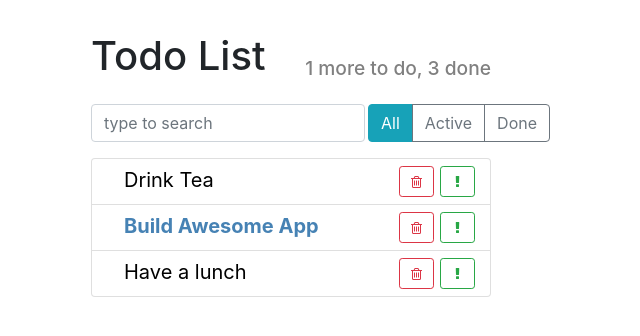
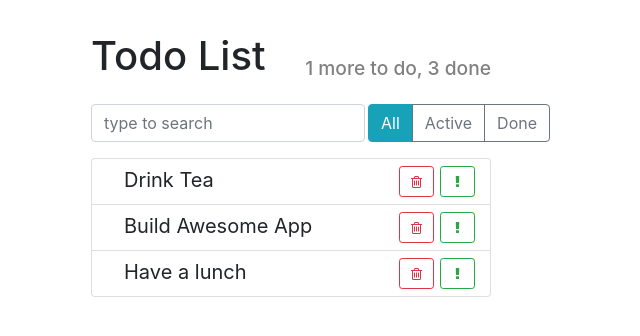
Before and after one commit to polinayermolenko/TodoList, a React (Create React App) app: page / in a window 1280 px wide. Shown: the top 336 px of the page, without its empty margins (349-989 px from the left). Built offline with nearby package versions, Linux system fonts and the light colour scheme.

Commit message:
Delete element

```diff
--- a/src/components/App/App.js
+++ b/src/components/App/App.js
@@ -21,7 +21,8 @@ const App = () => {
       <ItemStatusFilter />
     </div>
 
-      <TodoList todos = { todoData }/>
+      <TodoList todos = { todoData }
+      onDeleted={(id) => {console.log('del', id)}}/>
     </div>
   );
 };
--- a/src/components/TodoList/TodoList.js
+++ b/src/components/TodoList/TodoList.js
@@ -2,12 +2,13 @@ import React from 'react';
 import TodoListItem from '../TodoListItem/TodoListItem';
 import './TodoList.css';
 
-const TodoList = ({ todos }) => {
+const TodoList = ({ todos, onDeleted }) => {
   const elements = todos.map((item) => {
     const { id, ...itemProps } = item;
     return (
       <li key={id} className='list-group-item'>
-        <TodoListItem {...itemProps} />
+        <TodoListItem {...itemProps}
+        onDeleted={() => onDeleted(id)} />
       </li>
     );
     });
--- a/src/components/TodoListItem/TodoListItem.js
+++ b/src/components/TodoListItem/TodoListItem.js
@@ -3,18 +3,21 @@ import './TodoListItem.css';
 
 export default class TodoListItem extends Component {
   state = {
-    done: false
+    done: false,
+    important: false
   };
 
   onLabelClick = () => {
-    this.setState({
-      done: true
-    })
+    this.setState(({done}) => ({done: !done}))
+  };
+
+  onExclamationMarkClick = () => {
+    this.setState(({important}) => ({important: !important}))
   };
 
   render() {
-    const { label, important = false } = this.props;
-    const { done } = this.state;
+    const { label, onDeleted } = this.props;
+    const { done, important } = this.state;
 
 
     let classNames = 'todo-list-item';
@@ -22,27 +25,27 @@ export default class TodoListItem extends Component {
       classNames += ' done';
     }
 
-    const style = {
-      color: important ? 'steelblue' : 'black',
-      fontWeight: important ? 'bold' : 'normal'
-    };
+    if(important) {
+      classNames += ' important';
+    }
 
     return (
       <span className={classNames}>
         <span
           className="todo-list-item-label"
-          style={style}
           onClick={ this.onLabelClick }>
           {label}
         </span>
 
         <button type="button"
-          className="btn btn-outline-success btn-sm float-right">
-          <span className="fa fa-exclamation"></span>
+          className="btn btn-outline-success btn-sm float-right"
+          onClick={ this.onExclamationMarkClick }>
+          <span className="fa fa-exclamation" ></span>
         </button>
 
         <button type="button"
-          className="btn btn-outline-danger btn-sm float-right">
+          className="btn btn-outline-danger btn-sm float-right"
+          onClick={ onDeleted }>
           <span className="fa fa-trash-o"></span>
         </button>
       </span>
```
